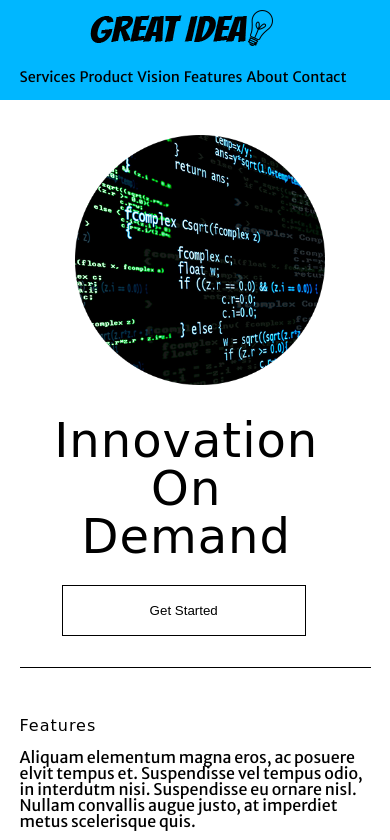
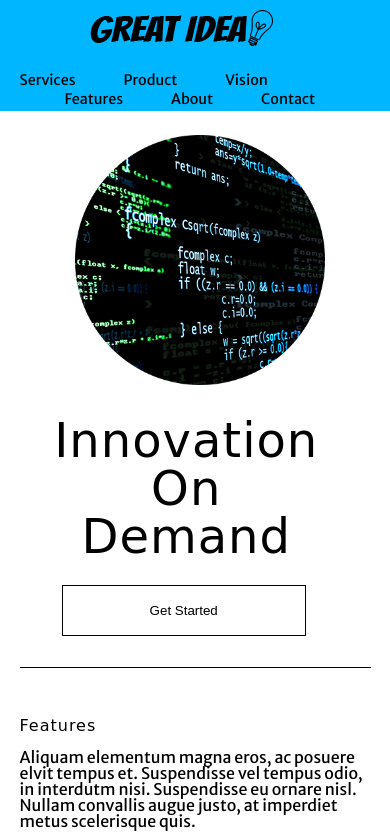
Before and after one commit to Ayoazeez26/Paritie-Client-Project-2, a plain HTML site: page index.html in a window 390 px wide. Shown: the top 840 px of the page. Drawn offline with Linux system fonts and the light colour scheme.

Commit message:
finalized mobile version

```diff
--- a/css/index.css
+++ b/css/index.css
@@ -261,7 +261,8 @@ footer {
 		margin-left: 0;
 	}
 	nav ul li {
-		margin-left: 1px;
+		margin-left: 45px;
+		margin-top: 5px;
 		font-size: 0.9em;
 	}
 	.header h1 {
@@ -277,4 +278,8 @@ footer {
 	.header img {
 		margin-right: 13%;
 	}
+
+	#navigation {
+		height: 111px;
+	}
 }
```
